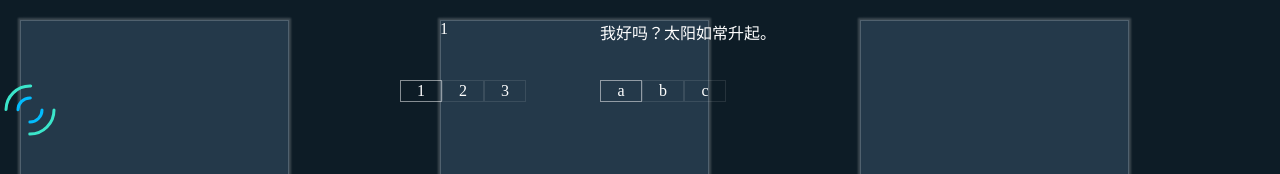
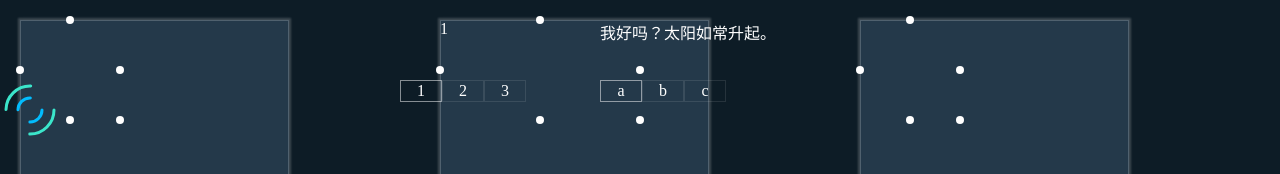
Before and after one commit to zhangzhengsmiling/visual-data, a React app: page / in a window 1280 px wide. Shown: the top 174 px of the page. Built offline with nearby package versions, Linux system fonts and the light colour scheme.

Commit message:
add resize container

```diff
--- a/src/App/index.tsx
+++ b/src/App/index.tsx
@@ -5,6 +5,7 @@ import Tabs from '@/packages/Tabs';
 import SubscribeContainer from '@/base/SubscribeContainer';
 import PublishContainer from '@/base/PublishContainer';
 import Moveable from '@/base/Movable';
+import ResizeContainer, { EnumResizeDirection } from '@/base/ResizeContainer';
 import Loading from '../packages/Loading'
 
 const json: any[] = [
@@ -220,7 +221,70 @@ const App = () => {
     })
   }
 
-  console.log(ds, 'data...')
+
+  const resize = (component: any, direction: EnumResizeDirection, { dx, dy }: { dx: number; dy: number }) => {
+    console.log(dx, dy)
+    setDs((ds) => {
+      return ds.map((item) => {
+        if (component.id === item.id) {
+          switch (direction) {
+            case EnumResizeDirection.RIGHT_BOTTOM:
+              return {
+                ...item,
+               attr: {
+                 ...item.attr || {},
+                 width: item.attr.width + dx,
+                 height: item.attr.height + dy
+               }
+              }
+            case EnumResizeDirection.BOTTOM:
+              return {
+                ...item,
+                attr: {
+                  ...item.attr || {},
+                  height: item.attr.height + dy
+                }
+              }
+            case EnumResizeDirection.RIGHT:
+              return {
+                ...item || {},
+                attr: {
+                  ...item.attr,
+                  width: item.attr.width + dx
+                }
+              }
+            case EnumResizeDirection.TOP:
+              return {
+                ...item,
+                position: {
+                  ...item.position,
+                  y: item.position.y + dy
+                },
+                attr: {
+                  ...item.attr || {},
+                  height: item.position.height - dy,
+                }
+              }
+            case EnumResizeDirection.LEFT:
+              return {
+                ...item,
+                position: {
+                  ...item.position,
+                  x: item.position.x + dx
+                },
+                attr: {
+                  ...item.attr || {},
+                  width: item.position.width - dx,
+                }
+              }
+            default:
+              return item
+          }
+        }
+        return item
+      })
+    })
+  }
 
   return (
     <div
@@ -243,9 +307,19 @@ const App = () => {
               changePosition(component, position);
             }}
           >
-            {
-              renderComponent(component)
-            }
+            <ResizeContainer
+              width={component.attr?.width}
+              height={component.attr?.height}
+              resizable={Boolean(component.attr?.width) && Boolean(component.attr?.height)}
+              container={container!}
+              onResize={(direction, offset) => {
+                resize(component, direction, offset);
+              }}
+            >
+              {
+                renderComponent(component)
+              }
+            </ResizeContainer>
           </Moveable>
         ))
       }
--- /dev/null
+++ b/src/base/ResizeContainer.tsx
@@ -0,0 +1,146 @@
+import React, { useRef, useCallback, ReactElement } from 'react'
+import merge from 'webpack-merge'
+
+const cls = (...classNames: string[]) => classNames.join(' ')
+const Visible = ({ visible, children }: { visible: boolean; children: React.ReactNode }) => {
+  return <>{visible ? children : null}</>
+}
+
+const styleDot: React.CSSProperties = {
+  width: 8,
+  height: 8,
+  borderRadius: 4,
+  background: '#fff',
+  position: 'absolute'
+}
+
+const styleTop: React.CSSProperties = {
+  left: '50%',
+  top: 0,
+  transform: 'translate(-50%, -50%)',
+  cursor: 'row-resize'
+}
+const styleBottom: React.CSSProperties = {
+  left: '50%',
+  bottom: 0,
+  transform: 'translate(-50%, 50%)',
+  cursor: 'row-resize'
+}
+const styleLeft: React.CSSProperties = {
+  left: 0,
+  top: '50%',
+  transform: 'translate(-50%, -50%)',
+  cursor: 'col-resize'
+}
+const styleRight: React.CSSProperties = {
+  right: 0,
+  top: '50%',
+  transform: 'translate(50%, -50%)',
+  cursor: 'col-resize'
+}
+const styleBR: React.CSSProperties = {
+  right: 0,
+  bottom: 0,
+  transform: 'translate(50%, 50%)',
+  cursor: 'nwse-resize'
+}
+
+const mergeStyle = (...styles: React.CSSProperties[]) => Object.assign({}, ...styles)
+
+export enum EnumResizeDirection {
+  LEFT,
+  TOP,
+  BOTTOM,
+  RIGHT,
+  RIGHT_BOTTOM
+}
+
+interface ResizeContainerProps {
+  children: React.ReactNode
+  width: number
+  height: number
+  container: HTMLElement
+  onResize?: (direction: EnumResizeDirection, offset: { dx: number; dy: number }) => void
+  resizable?: boolean
+}
+
+const ResizeContainer = ({ children, width, height, container, onResize, resizable = true }: ResizeContainerProps) => {
+  const refPrev = useRef({
+    x: 0,
+    y: 0
+  })
+  const refDirection = useRef<EnumResizeDirection>(EnumResizeDirection.RIGHT_BOTTOM)
+  const handleMove = useCallback((e: MouseEvent) => {
+    const dx = e.clientX - refPrev.current.x
+    const dy = e.clientY - refPrev.current.y
+    const nextPosition = {
+      dx: dx,
+      dy: dy
+    }
+    onResize?.(refDirection.current, nextPosition)
+    refPrev.current = {
+      x: e.clientX,
+      y: e.clientY
+    }
+    // eslint-disable-next-line
+  }, [])
+
+  const handleUp = () => {
+    container?.removeEventListener('mousemove', handleMove)
+  }
+
+  const handleDown = (e: any, direction: EnumResizeDirection) => {
+    refDirection.current = direction
+
+    refPrev.current = {
+      x: e.clientX,
+      y: e.clientY
+    }
+    e.stopPropagation()
+    container?.addEventListener('mousemove', handleMove)
+    document.addEventListener('mouseup', handleUp)
+  }
+
+
+  return (
+    <div
+      // className={styles.resizeContainer}
+      style={{ width, height, position: 'relative' }}>
+      <Visible visible={resizable}>
+        <div
+          style={mergeStyle(styleDot, styleLeft)}
+          // className={cls(styles.dot, styles.left)}
+          onMouseDown={(e) => handleDown(e, EnumResizeDirection.LEFT)}
+          onMouseUp={handleUp}
+        />
+        <div
+          style={mergeStyle(styleDot, styleRight)}
+          // className={cls(styles.dot, styles.right)}
+          onMouseDown={(e) => handleDown(e, EnumResizeDirection.RIGHT)}
+          onMouseUp={handleUp}
+        />
+        <div
+          style={mergeStyle(styleDot, styleTop)}
+          // className={cls(styles.dot, styles.top)}
+          onMouseDown={(e) => handleDown(e, EnumResizeDirection.TOP)}
+          onMouseUp={handleUp}
+        />
+        <div
+           style={mergeStyle(styleDot, styleBottom)}
+          // className={cls(styles.dot, styles.bottom)}
+          onMouseDown={(e) => handleDown(e, EnumResizeDirection.BOTTOM)}
+          onMouseUp={handleUp}
+        />
+        <div
+           style={mergeStyle(styleDot, styleBR)}
+          // className={cls(styles.dot, styles.rightBottom)}
+          onMouseDown={(e) => handleDown(e, EnumResizeDirection.RIGHT_BOTTOM)}
+          onMouseUp={handleUp}
+        />
+      </Visible>
+      {children}
+    </div>
+  )
+}
+
+export default React.memo(ResizeContainer)
```
